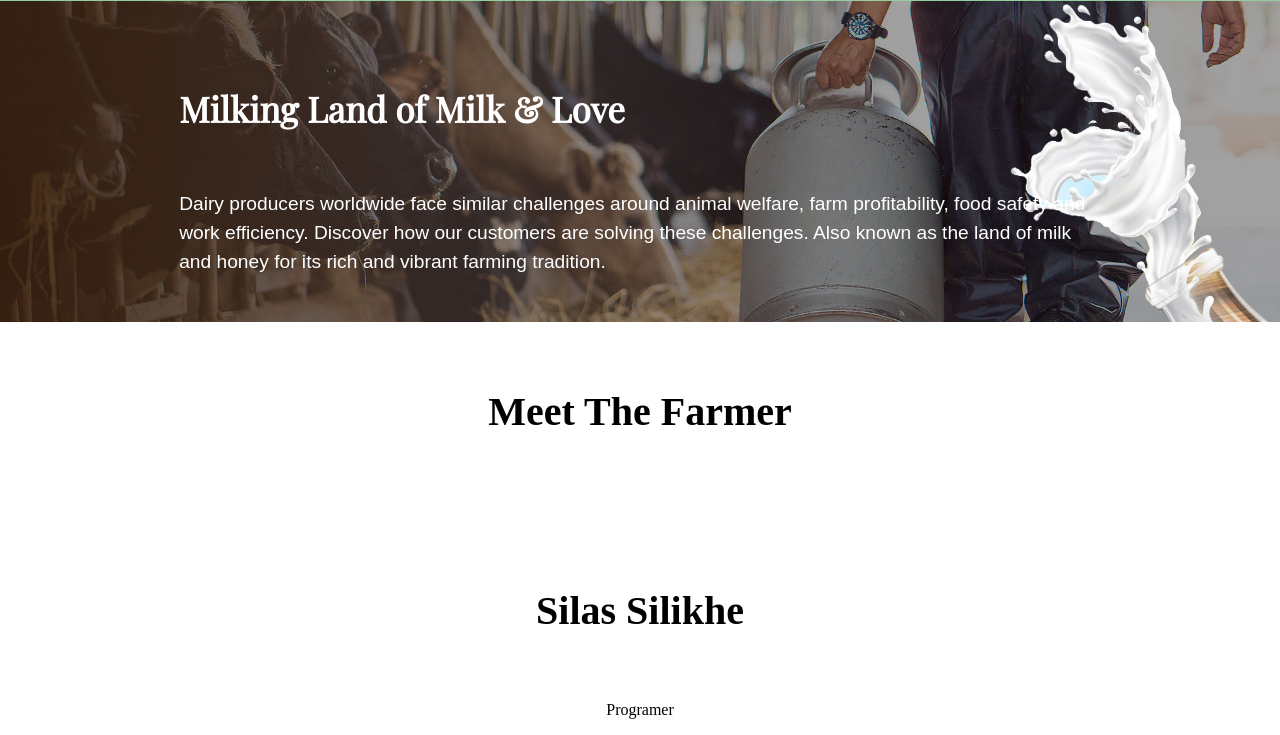
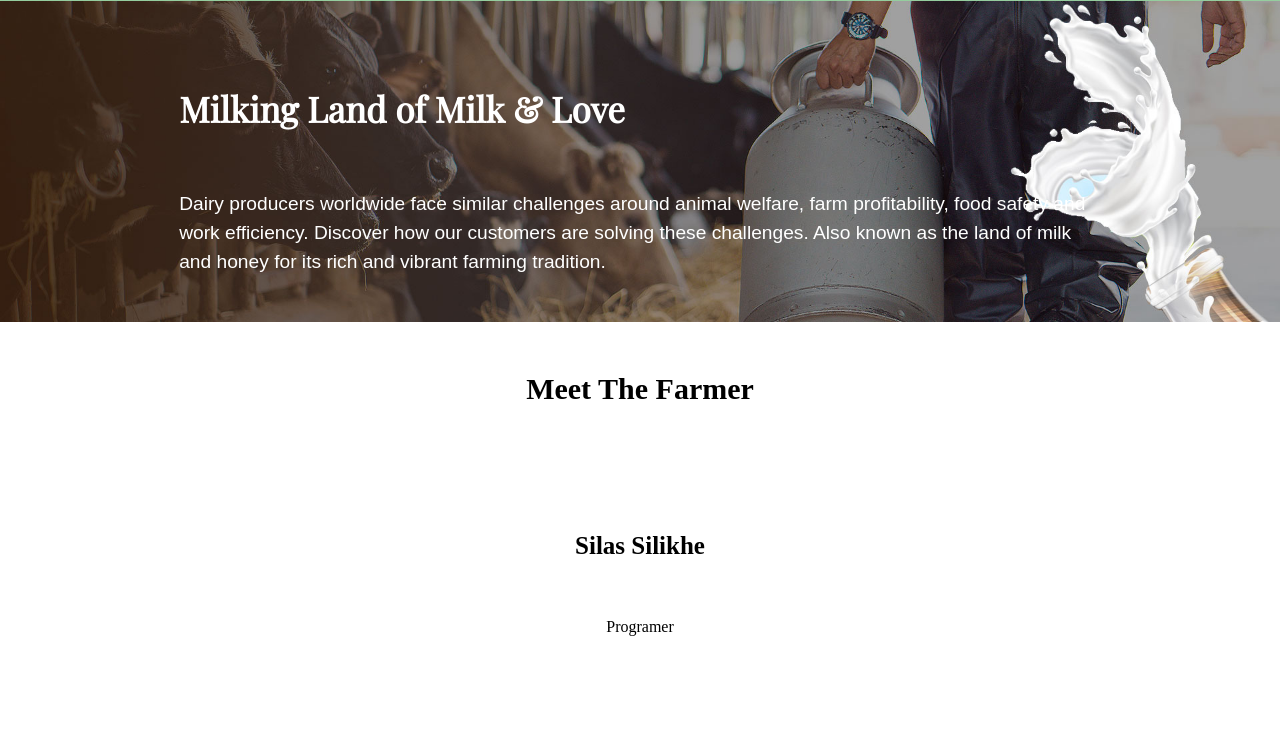
Before and after one commit to Silikhe1/Dairy_Business, a plain HTML site: page index.html in a window 1280 px wide. Shown: the part 1104-1839 px from the top of the page. After the commit the page ends 1756 px from the top, so only its background shows below. Drawn offline with nearby package versions, Linux system fonts and the light colour scheme.

Commit message:
Styling aruthor section

```diff
--- a/index.html
+++ b/index.html
@@ -85,7 +85,7 @@
                 <div class="img">
                     <img src="./images/me.png" alt="">
                 </div>
-                <h5>Silas Silikhe</h5>
+                <h6>Silas Silikhe</h6>
                     <p>Programer</p>
             </div>
         </div>
--- a/style.css
+++ b/style.css
@@ -205,7 +205,11 @@ nav{
 }
 
 .author h5{
-    font-size: 250%;
+    font-size: 30px;
+}
+
+.author h6{
+    font-size: 25px;
 }
 
 .img img{
```
